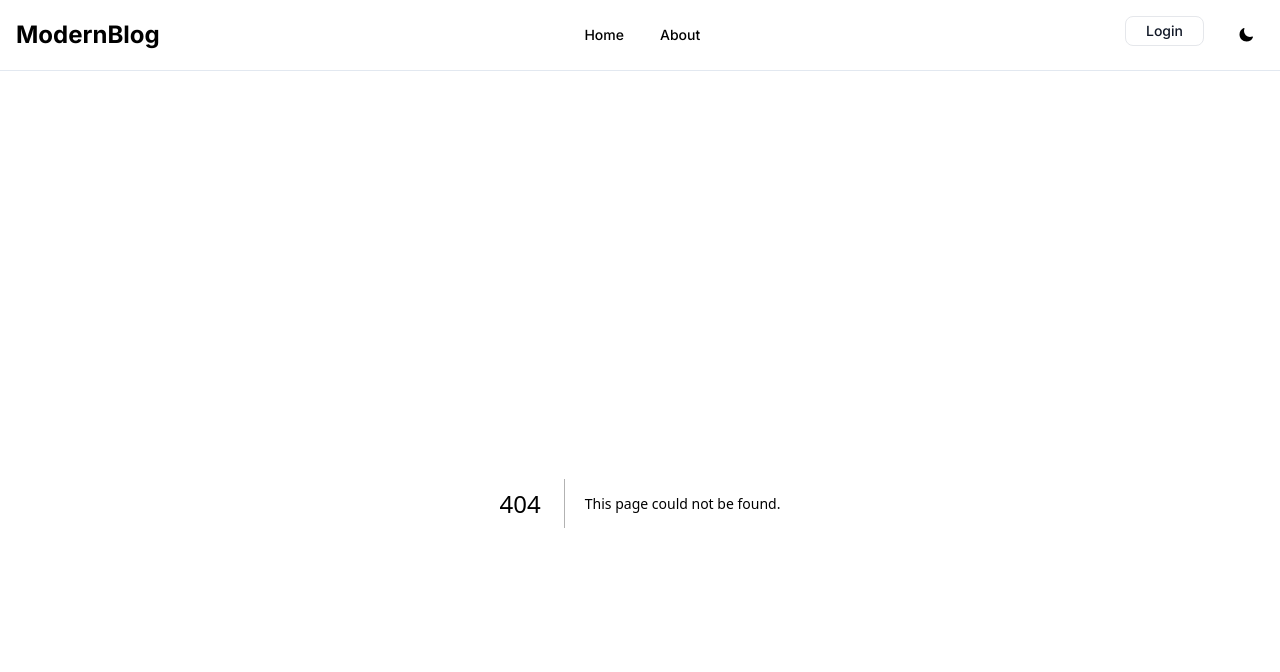
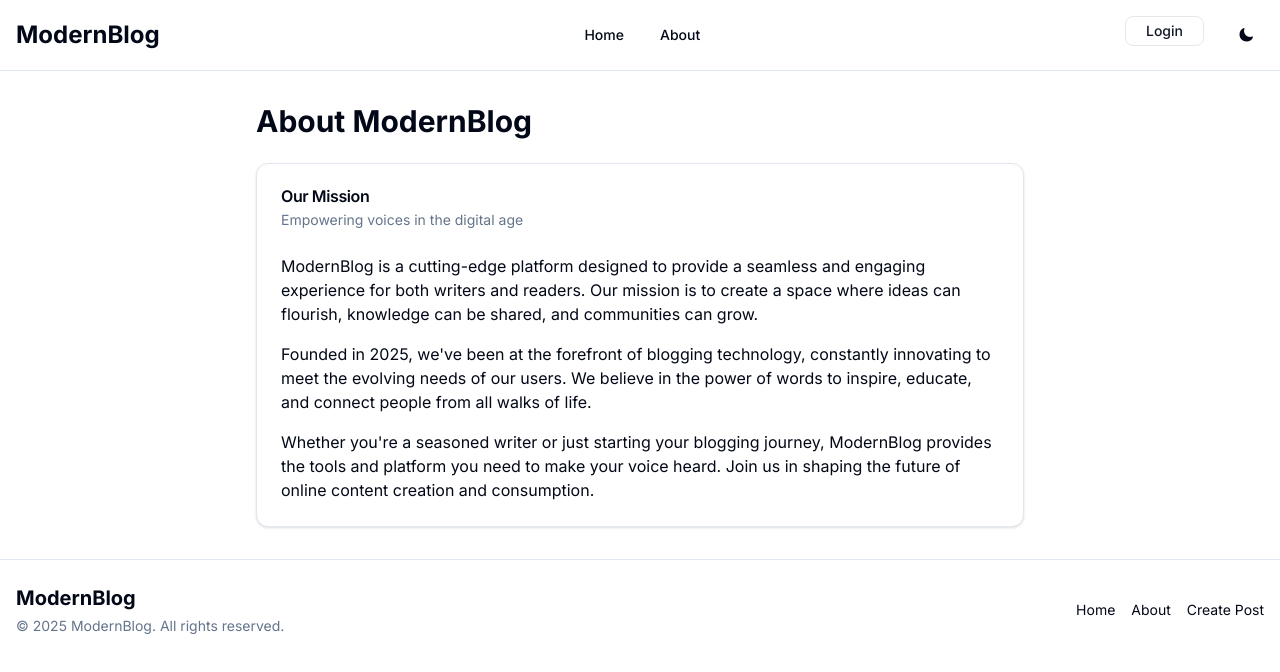
Before and after one commit to eljabriyassine/blog-nextjs, a Next.js app: page /about in a window 1280 px wide. Before the commit this address had no page. Shown: the top 672 px of the page. Built offline with nearby package versions, Linux system fonts and the light colour scheme.

Commit message:
feat: add about page

```diff
--- /dev/null
+++ b/src/app/about/page.tsx
@@ -0,0 +1,43 @@
+import {
+  Card,
+  CardContent,
+  CardDescription,
+  CardHeader,
+  CardTitle,
+} from "@/components/ui/card";
+
+export default function AboutPage() {
+  return (
+    <div className="max-w-3xl mx-auto">
+      <h1 className="text-3xl font-bold mb-6">About ModernBlog</h1>
+      <Card>
+        <CardHeader>
+          <CardTitle>Our Mission</CardTitle>
+          <CardDescription>
+            Empowering voices in the digital age
+          </CardDescription>
+        </CardHeader>
+        <CardContent>
+          <p className="mb-4">
+            ModernBlog is a cutting-edge platform designed to provide a seamless
+            and engaging experience for both writers and readers. Our mission is
+            to create a space where ideas can flourish, knowledge can be shared,
+            and communities can grow.
+          </p>
+          <p className="mb-4">
+            Founded in 2025, we've been at the forefront of blogging technology,
+            constantly innovating to meet the evolving needs of our users. We
+            believe in the power of words to inspire, educate, and connect
+            people from all walks of life.
+          </p>
+          <p>
+            Whether you're a seasoned writer or just starting your blogging
+            journey, ModernBlog provides the tools and platform you need to make
+            your voice heard. Join us in shaping the future of online content
+            creation and consumption.
+          </p>
+        </CardContent>
+      </Card>
+    </div>
+  );
+}
--- a/src/app/api/auth/login/route.ts
+++ b/src/app/api/auth/login/route.ts
@@ -1,5 +1,3 @@
-// In your Next.js API route (app/api/auth/login/route.ts)
-
 import { NextResponse } from "next/server";
 
 export async function POST(request: Request) {
--- a/src/app/blogs/create/page.tsx
+++ b/src/app/blogs/create/page.tsx
@@ -68,6 +68,15 @@ export default function CreateBlogPost() {
           />
         </div>
         <div>
+          <Label htmlFor="image">Upload Image</Label>
+          <Input
+            id="image"
+            type="file"
+            accept="image/*"
+            onChange={(e) => setImage(e.target.files?.[0] || null)}
+          />
+        </div>
+        <div>
           <Label htmlFor="content">Content</Label>
           <Textarea
             id="content"
@@ -77,15 +86,7 @@ export default function CreateBlogPost() {
             className="h-64"
           />
         </div>
-        <div>
-          <Label htmlFor="image">Upload Image</Label>
-          <Input
-            id="image"
-            type="file"
-            accept="image/*"
-            onChange={(e) => setImage(e.target.files?.[0] || null)}
-          />
-        </div>
+
         <Button type="submit">Create Post</Button>
       </form>
     </div>
--- a/src/app/layout.tsx
+++ b/src/app/layout.tsx
@@ -5,6 +5,7 @@ import type React from "react"; // Added import for React
 import Navbar from "@/components/navbar";
 import ThemeProvider from "@/components/theme-provider";
 import { AuthProvider } from "./context/AuthContext";
+import Footer from "@/components/footer";
 
 const inter = Inter({ subsets: ["latin"] });
 
@@ -29,7 +30,8 @@ export default function RootLayout({
             disableTransitionOnChange
           >
             <Navbar />
-            <main className="container mx-auto px-4 py-8">{children}</main>
+            <main className="container mx-auto w-11/12  py-8">{children}</main>
+            <Footer />
           </ThemeProvider>
         </AuthProvider>
       </body>
--- /dev/null
+++ b/src/components/footer.tsx
@@ -0,0 +1,31 @@
+import Link from "next/link";
+
+export default function Footer() {
+  return (
+    <footer className="border-t">
+      <div className="container mx-auto px-4 py-6">
+        <div className="flex flex-col md:flex-row justify-between items-center">
+          <div className="mb-4 md:mb-0">
+            <Link href="/" className="text-xl font-bold">
+              ModernBlog
+            </Link>
+            <p className="text-sm text-muted-foreground mt-1">
+              © {new Date().getFullYear()} ModernBlog. All rights reserved.
+            </p>
+          </div>
+          <nav className="flex space-x-4">
+            <Link href="/" className="text-sm hover:underline">
+              Home
+            </Link>
+            <Link href="/about" className="text-sm hover:underline">
+              About
+            </Link>
+            <Link href="/create" className="text-sm hover:underline">
+              Create Post
+            </Link>
+          </nav>
+        </div>
+      </div>
+    </footer>
+  );
+}
```
